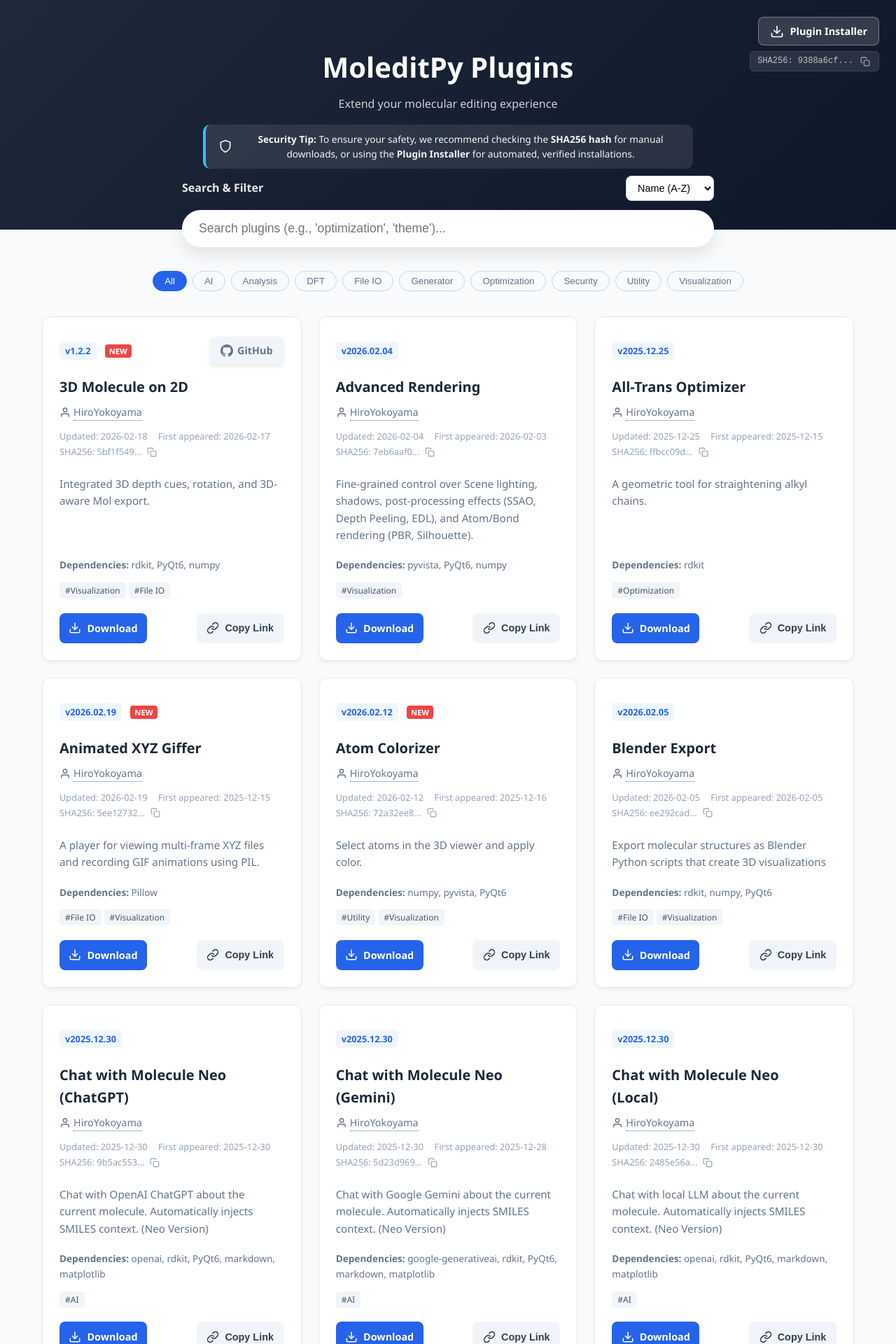
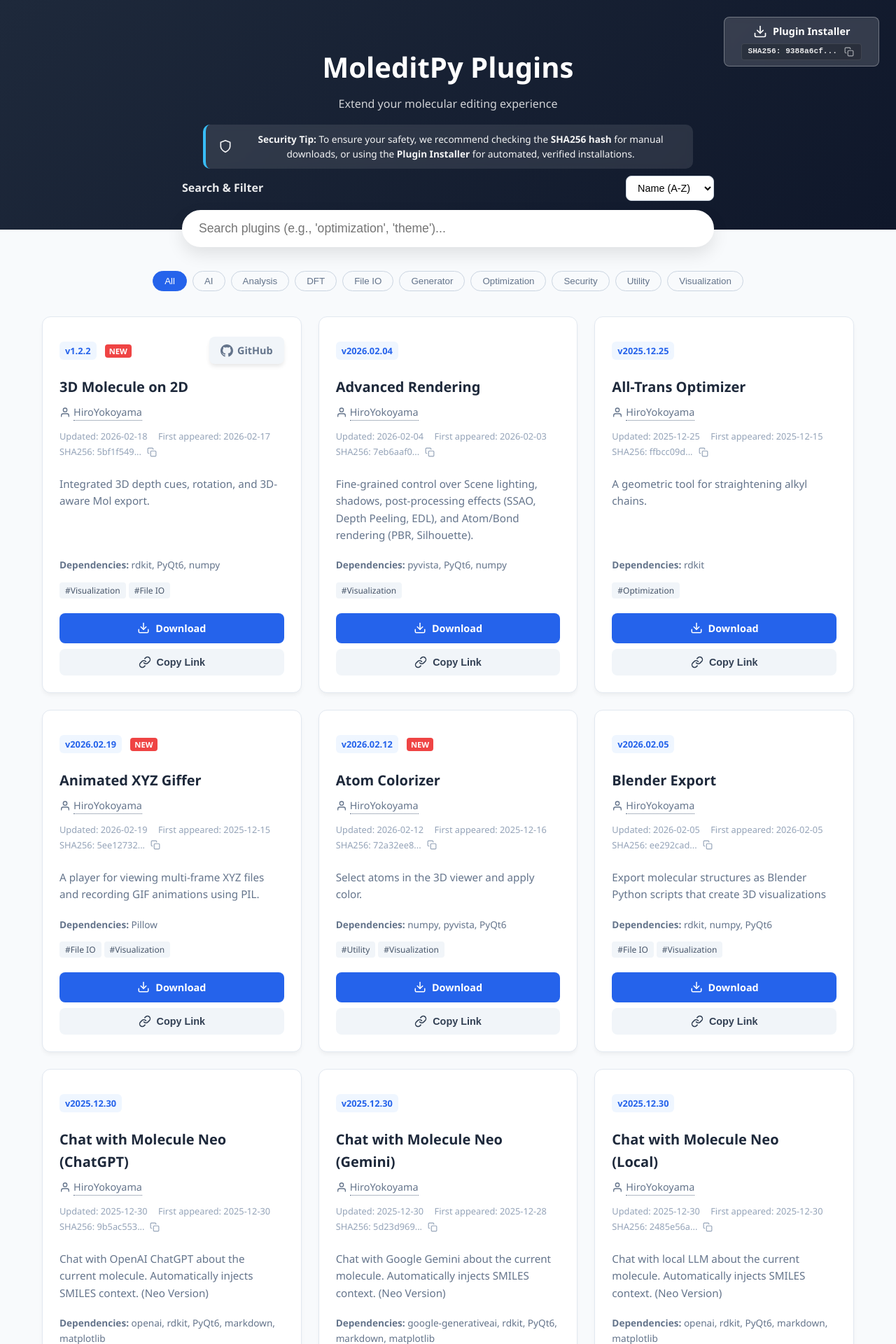
Before and after one commit to HiroYokoyama/moleditpy-plugins, a Jekyll site: the page explorer/index.html, which Jekyll copies as it is, in a window 1280 px wide. Shown: the top 1920 px of the page at 70% size. Built offline with Jekyll 4.4.1, drawn with Linux system fonts in a browser that asks for light colours.

Commit message:
Refine layout: nest header SHA in button, full-width card buttons, and card max-width

```diff
--- a/explorer/index.html
+++ b/explorer/index.html
@@ -152,6 +152,9 @@
             display: flex;
             flex-direction: column;
             border: 1px solid #e2e8f0;
+            max-width: 400px;
+            width: 100%;
+            margin: 0 auto;
         }
 
         .plugin-card:hover {
@@ -260,9 +263,9 @@
 
         /* Action Buttons */
         .actions {
-            display: grid;
-            grid-template-columns: 1fr auto;
-            gap: 10px;
+            display: flex;
+            flex-direction: column;
+            gap: 8px;
         }
 
         .btn {
@@ -275,8 +278,8 @@
             border: none;
             font-size: 0.9rem;
             transition: background 0.2s;
-            width: 125px;
-            /* Fixed width to prevent jitter */
+            width: 100%;
+            /* Full width to card */
             display: inline-flex;
             align-items: center;
             justify-content: center;
@@ -409,7 +412,6 @@
             display: flex;
             flex-direction: column;
             align-items: flex-end;
-            gap: 8px;
         }
 
         /* Override button position when inside container */
@@ -417,19 +419,24 @@
             position: static;
             top: auto;
             right: auto;
+            display: flex;
+            flex-direction: column;
+            align-items: center;
+            gap: 4px;
+            padding: 8px 24px;
         }
 
         .header-sha-display {
-            color: rgba(255, 255, 255, 0.7);
-            font-size: 0.75rem;
+            color: rgba(255, 255, 255, 0.9);
+            font-size: 0.7rem;
             display: flex;
             align-items: center;
             gap: 6px;
-            background-color: rgba(255, 255, 255, 0.1);
-            padding: 4px 10px;
-            border-radius: 6px;
-            backdrop-filter: blur(4px);
+            background-color: rgba(0, 0, 0, 0.2);
+            padding: 2px 8px;
+            border-radius: 4px;
             border: 1px solid rgba(255, 255, 255, 0.1);
+            margin-top: 2px;
         }
 
         .header-sha-display span {
@@ -584,17 +591,20 @@
         </div>
         <div class="header-installer-container">
             <a href="../plugins/Plugin_Installer/plugin_installer.py" class="header-dl-btn" download>
+                <div style="display: flex; align-items: center; gap: 8px;">
                     <svg width="20" height="20" viewBox="0 0 24 24" fill="none" stroke="currentColor" stroke-width="2"
                         stroke-linecap="round" stroke-linejoin="round">
                         <path d="M21 15v4a2 2 0 0 1-2 2H5a2 2 0 0 1-2-2v-4"></path>
                         <polyline points="7 10 12 15 17 10"></polyline>
                         <line x1="12" y1="15" x2="12" y2="3"></line>
                     </svg>
-                Plugin Installer
-            </a>
-            <div id="headerShaDisplay" class="header-sha-display" style="display: none;">
+                    <span>Plugin Installer</span>
+                </div>
+                <div id="headerShaDisplay" class="header-sha-display" style="display: none;"
+                    onclick="event.preventDefault(); event.stopPropagation();">
                     <!-- Dynamically populated -->
                 </div>
+            </a>
         </div>
         <div class="controls-header">
             <span style="font-weight:bold; color: rgba(255,255,255,0.9);">Search & Filter</span>
```
Also changed, not shown: other parts of explorer/index.html (+1 -0 lines). Lines whose indentation alone changed are shown as unchanged.
